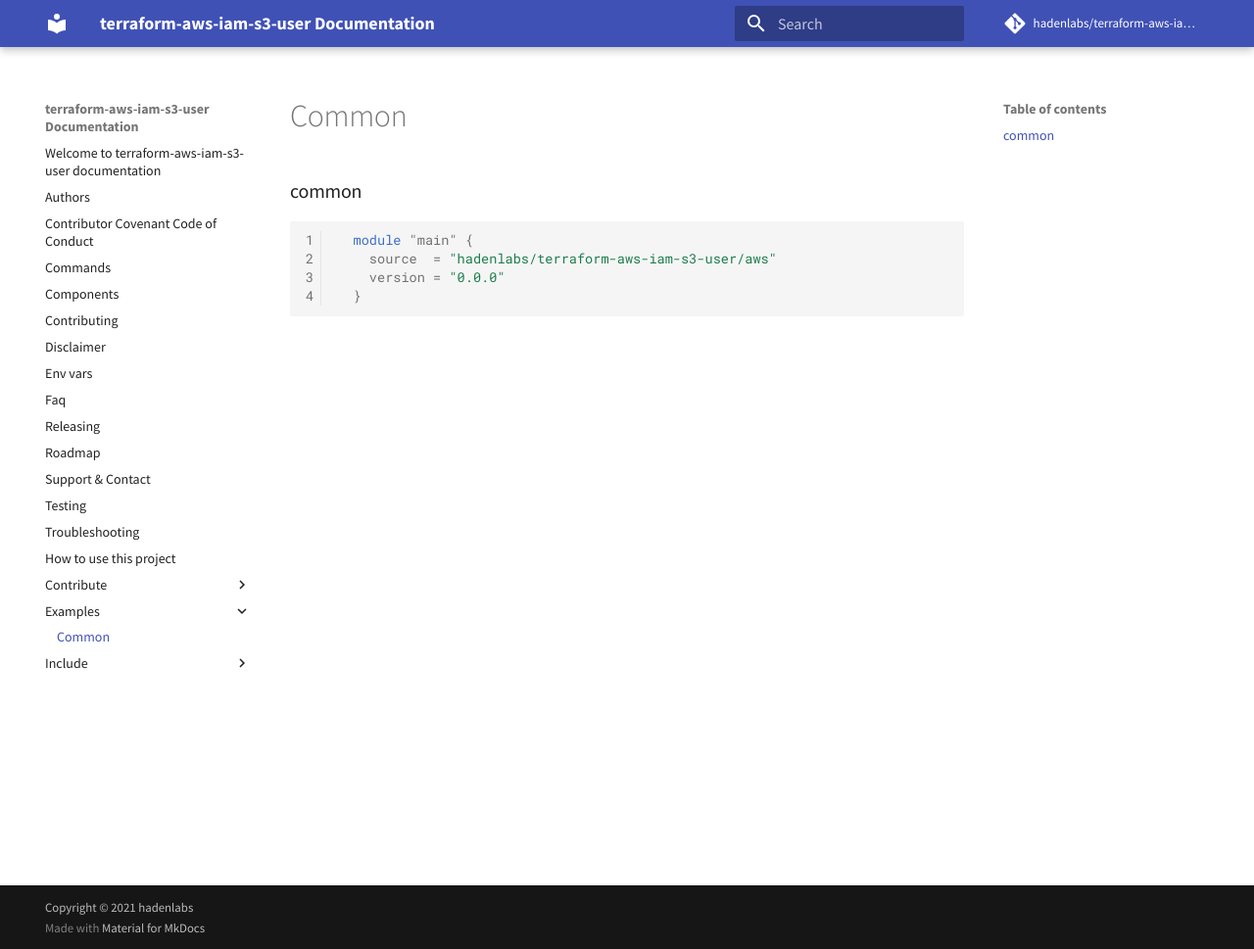
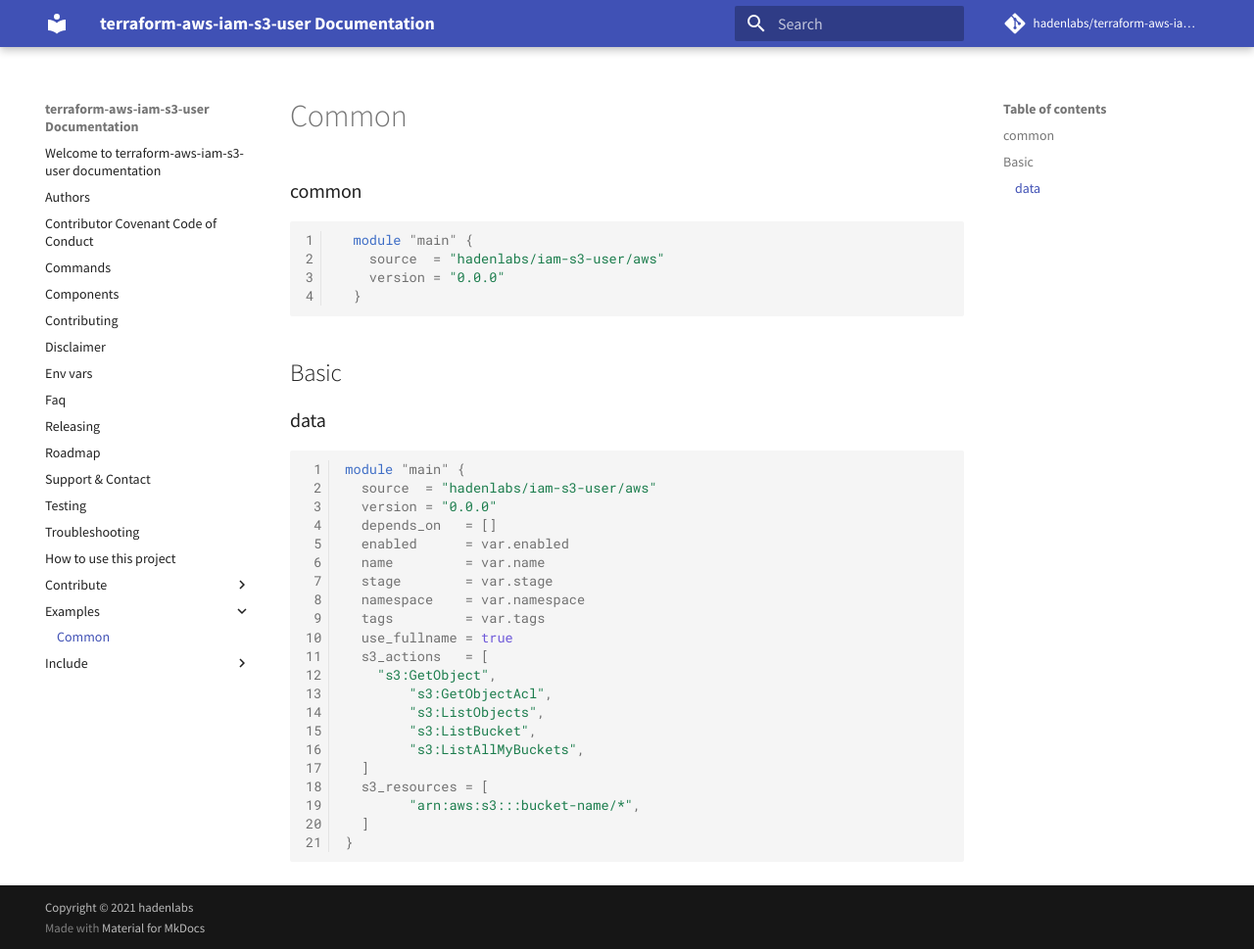
Before and after one commit to hadenlabs/terraform-aws-iam-s3-user, an MkDocs documentation site: the page built from docs/examples/common.md, in a window 1280 px wide and 969 px high. Shown: the whole window at 98% size. Built offline with MkDocs 1.6.1 and Material for MkDocs 9.7.7, drawn with Linux system fonts in a browser that asks for light colours; comment, search, counter and statistics services are not loaded.

Commit message:
docs: implement example common (#3)

````diff
--- a/docs/examples/common.md
+++ b/docs/examples/common.md
@@ -10,7 +10,35 @@
 
 ```hcl
   module "main" {
-    source  = "hadenlabs/terraform-aws-iam-s3-user/aws"
+    source  = "hadenlabs/iam-s3-user/aws"
     version = "0.0.0"
   }
 ```
+
+## Basic
+
+### data
+
+```hcl
+module "main" {
+  source  = "hadenlabs/iam-s3-user/aws"
+  version = "0.0.0"
+  depends_on   = []
+  enabled      = var.enabled
+  name         = var.name
+  stage        = var.stage
+  namespace    = var.namespace
+  tags         = var.tags
+  use_fullname = true
+  s3_actions   = [
+    "s3:GetObject",
+		"s3:GetObjectAcl",
+		"s3:ListObjects",
+		"s3:ListBucket",
+		"s3:ListAllMyBuckets",
+  ]
+  s3_resources = [
+		"arn:aws:s3:::bucket-name/*",
+  ]
+}
+```
````
Also changed, not shown: docs/usage.md (+18 -6 lines).
